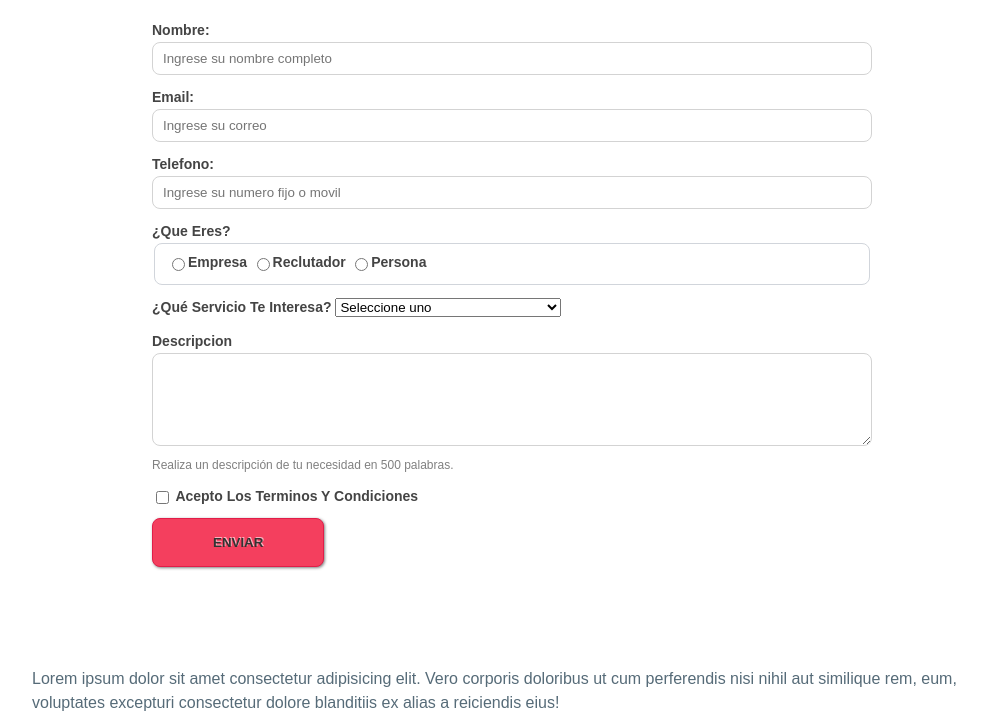
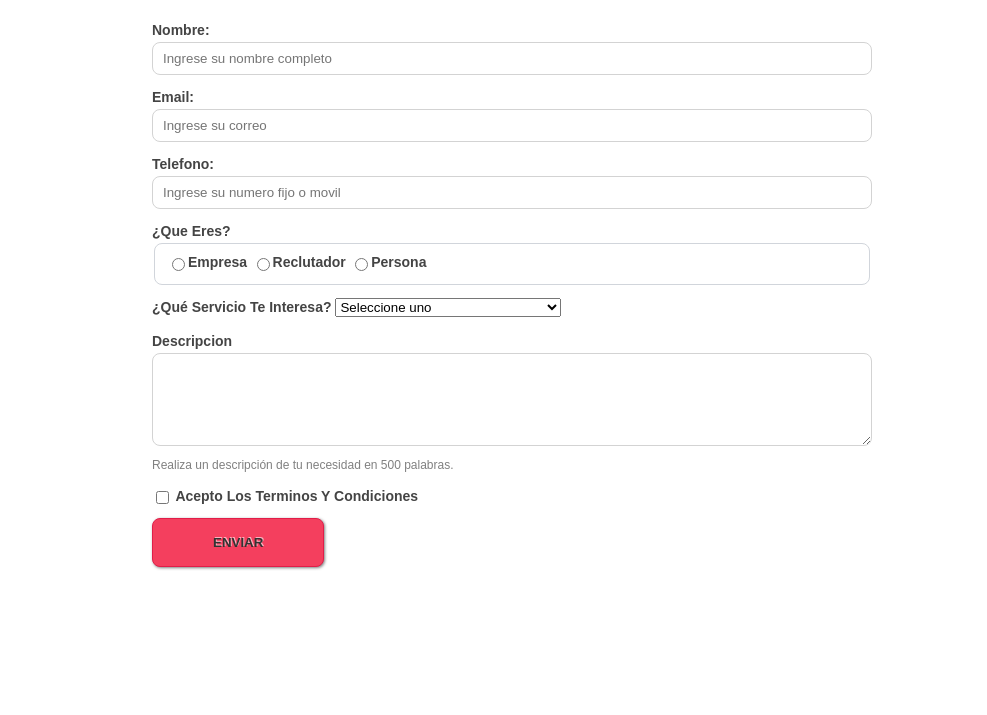
Before and after one commit to CarlosBD1988/BootcampJS, a website built with Vite: page Introduccion-HTML/carlosbd88-1673/contactame.html in a window 1280 px wide. Shown: the part 199-914 px from the top of the page, without its empty margins (128-1115 px from the left). After the commit the page ends 866 px from the top, so only its background shows below. Built offline with nearby package versions, Linux system fonts and the light colour scheme.

Commit message:
fix typo loremipsu in form contactem.html

```diff
--- a/Introduccion-HTML/carlosbd88-1673/contactame.html
+++ b/Introduccion-HTML/carlosbd88-1673/contactame.html
@@ -79,7 +79,5 @@
 </form>
 </main>
 
-Lorem ipsum dolor sit amet consectetur adipisicing elit. Vero corporis doloribus ut cum perferendis nisi nihil aut similique rem, eum, voluptates excepturi consectetur dolore blanditiis ex alias a reiciendis eius!
-
 </body>
 </html>
```
